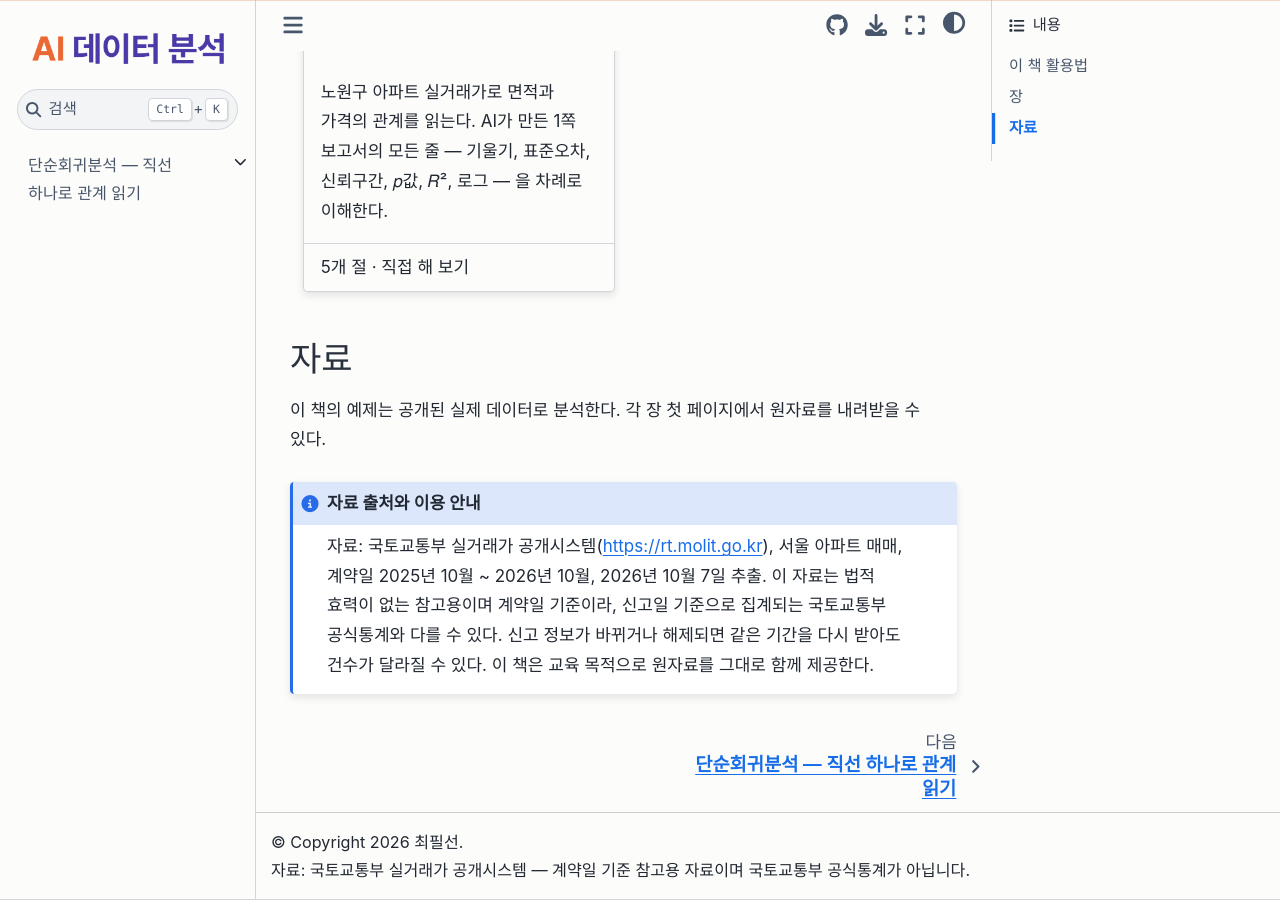
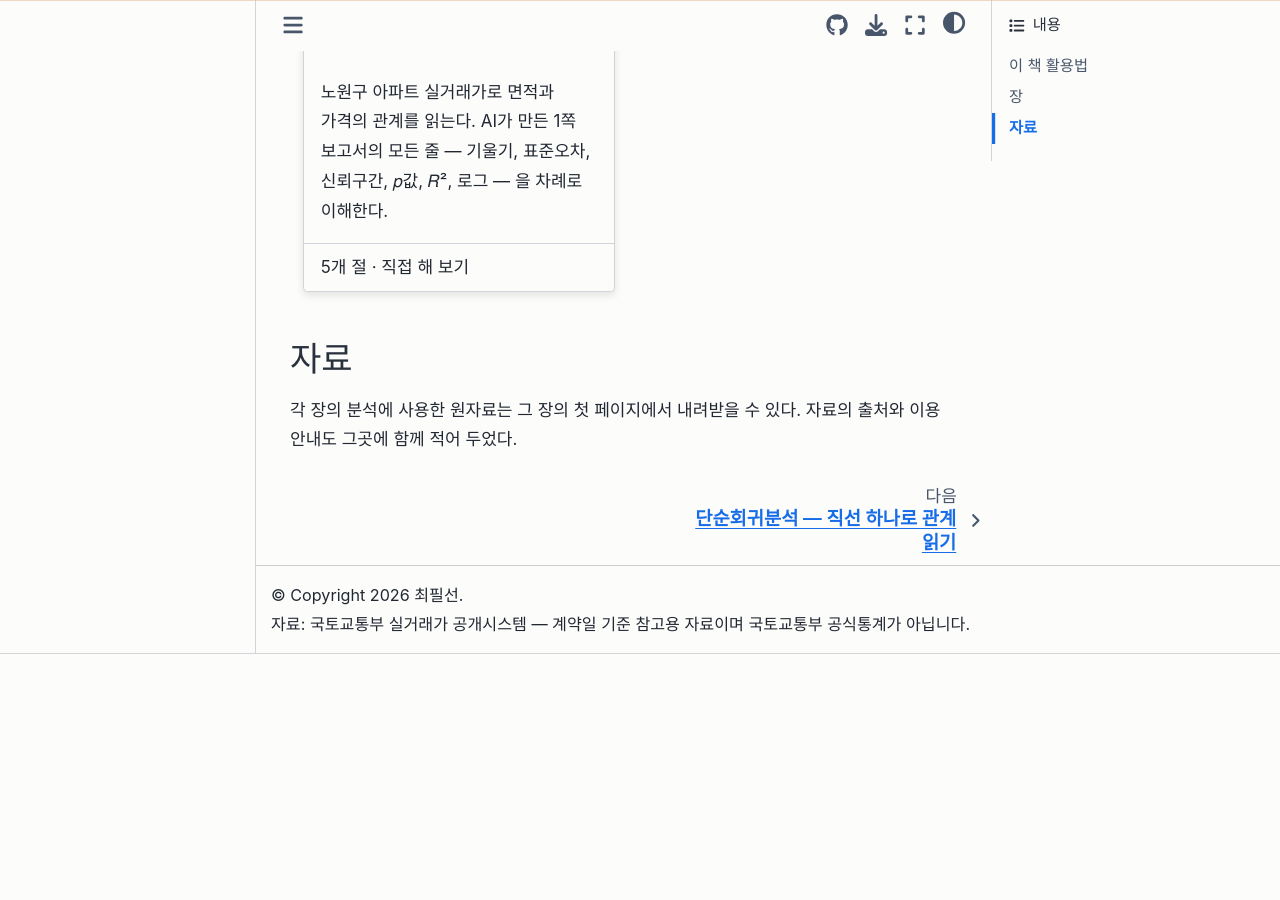
Before and after one commit to pilsunchoi/book5, a Jupyter Book: the page built from index.md, in a window 1280 px wide and 900 px high, scrolled down 705 px. Built offline with Jupyter Book 1.0.4 settings and Sphinx 7.4.7 and the Sphinx Book theme 1.1.4, drawn with Linux system fonts in a browser that asks for light colours; some web fonts are replaced; pages that are not in the unit, such as notebooks, are missing from menus; after the commit the page ends 1359 px from its top, so only the background shows below that.

Commit message:
Keep the home data note general, since each chapter has its own data
Co-Authored-By: Claude Opus 5.5 <noreply@anthropic.com>

```diff
--- a/index.md
+++ b/index.md
@@ -47,10 +47,4 @@ AI에게 데이터를 맡기면 1쪽 보고서가 금방 나온다. 이 책은
 
 ## 자료
 
-이 책의 예제는 공개된 실제 데이터로 분석한다. 각 장 첫 페이지에서 원자료를 내려받을 수 있다.
-
-:::{admonition} 자료 출처와 이용 안내
-:class: note
-자료: 국토교통부 실거래가 공개시스템(<https://rt.molit.go.kr>), 서울 아파트 매매, 계약일 2025년 10월 ~ 2026년 10월, 2026년 10월 7일 추출.
-이 자료는 법적 효력이 없는 참고용이며 계약일 기준이라, 신고일 기준으로 집계되는 국토교통부 공식통계와 다를 수 있다. 신고 정보가 바뀌거나 해제되면 같은 기간을 다시 받아도 건수가 달라질 수 있다. 이 책은 교육 목적으로 원자료를 그대로 함께 제공한다.
-:::
+각 장의 분석에 사용한 원자료는 그 장의 첫 페이지에서 내려받을 수 있다. 자료의 출처와 이용 안내도 그곳에 함께 적어 두었다.
```
